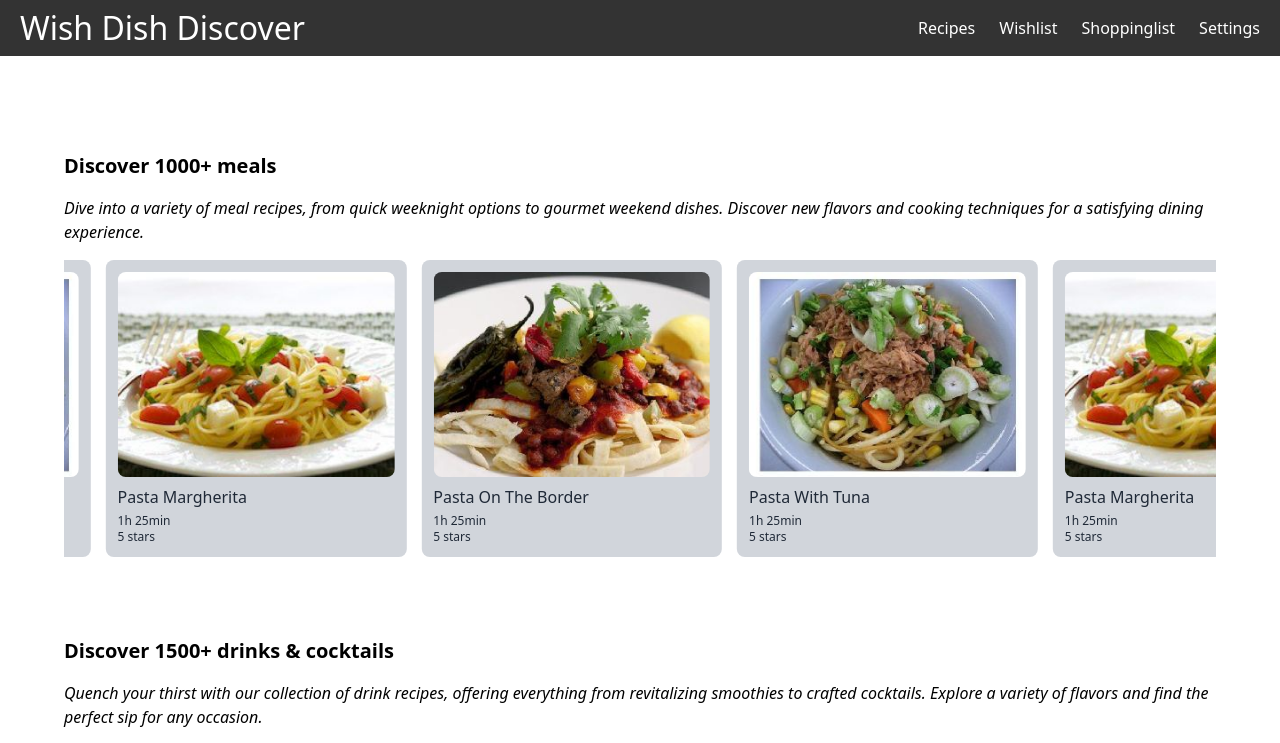
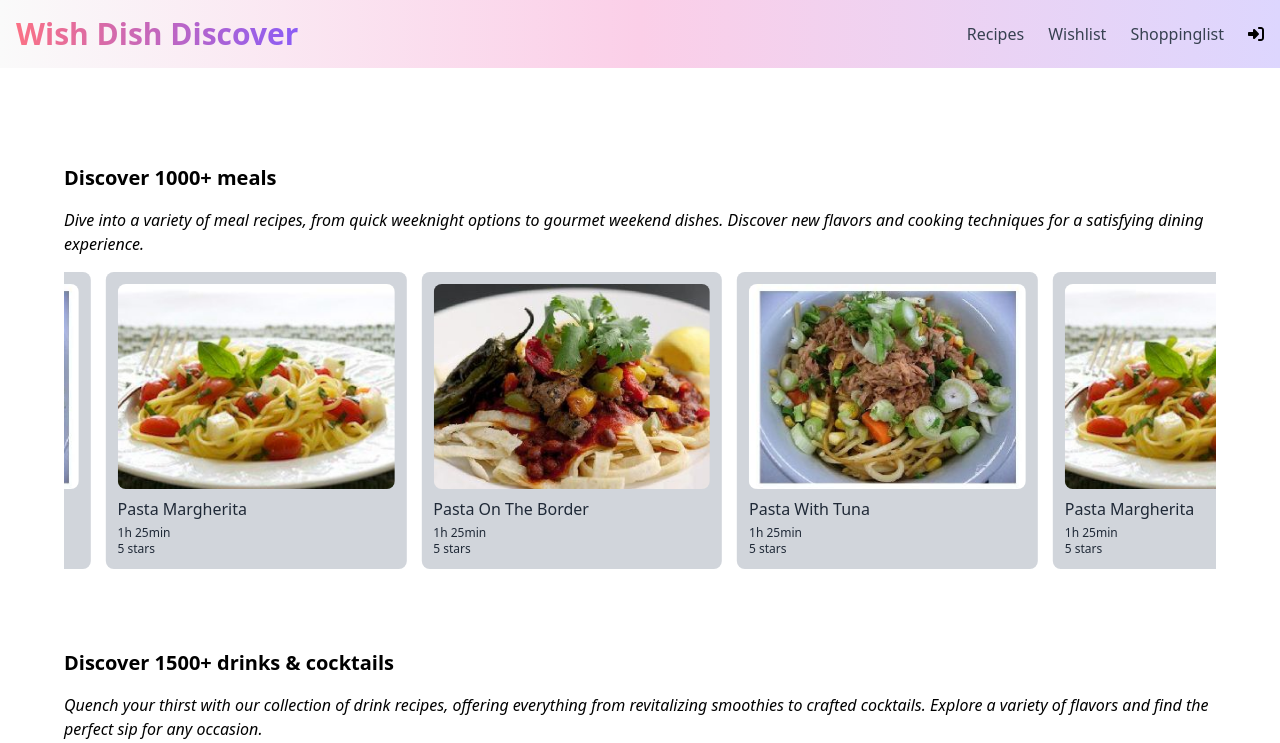
Before and after one commit to mgretek/dish-discover, a React (Create React App) app: page / in a window 1280 px wide. Shown: the top 743 px of the page. Built offline with nearby package versions, Linux system fonts and the light colour scheme.

Commit message:
Nav improvements

```diff
--- a/public/index.html
+++ b/public/index.html
@@ -24,6 +24,10 @@
       work correctly both with client-side routing and a non-root public URL.
       Learn how to configure a non-root public URL by running `npm run build`.
     -->
+    <script
+      src="https://kit.fontawesome.com/4139fb6429.js"
+      crossorigin="anonymous"
+    ></script>
     <title>React App</title>
   </head>
   <body>
--- a/src/components/Navbar.js
+++ b/src/components/Navbar.js
@@ -3,14 +3,23 @@ import { Settings } from "./Settings";
 
 export const Navbar = () => {
   return (
-    <nav className="nav">
-      <Link to="/" className="site-title">
+    <nav className="bg-gradient-to-r from-neutral-50 via-pink-200 to-violet-200 p-4 flex flex-wrap md:flex-nowrap justify-between gap-y-3 md:gap-6">
+      <Link
+        to="/"
+        className="text-3xl font-extrabold bg-gradient-to-r from-rose-400 to-violet-500 bg-clip-text text-transparent"
+      >
         Wish Dish Discover
       </Link>
-      <ul>
-        <CustomLink to={"/recipes"}>Recipes</CustomLink>
-        <CustomLink to={"/wishlists"}>Wishlist</CustomLink>
-        <CustomLink to={"/shoppinglist"}>Shoppinglist</CustomLink>
+      <ul className="flex gap-2 md:gap-6 items-center">
+        <CustomLink to={"/recipes"} className="text-md text-gray-700">
+          Recipes
+        </CustomLink>
+        <CustomLink to={"/wishlists"} className="text-md text-gray-700">
+          Wishlist
+        </CustomLink>
+        <CustomLink to={"/shoppinglist"} className="text-md text-gray-700">
+          Shoppinglist
+        </CustomLink>
         <Link>
           <Settings />
         </Link>
--- a/src/components/Settings.js
+++ b/src/components/Settings.js
@@ -6,7 +6,14 @@ export const Settings = () => {
   return (
     <div className="flex flex-col">
       <button onClick={() => setSettingsOpen(!settingsOpen)} className="">
-        Settings
+        <svg
+          className="w-4"
+          xmlns="http://www.w3.org/2000/svg"
+          viewBox="0 0 512 512"
+          fill="bg-violet-700"
+        >
+          <path d="M217.9 105.9L340.7 228.7c7.2 7.2 11.3 17.1 11.3 27.3s-4.1 20.1-11.3 27.3L217.9 406.1c-6.4 6.4-15 9.9-24 9.9c-18.7 0-33.9-15.2-33.9-33.9l0-62.1L32 320c-17.7 0-32-14.3-32-32l0-64c0-17.7 14.3-32 32-32l128 0 0-62.1c0-18.7 15.2-33.9 33.9-33.9c9 0 17.6 3.6 24 9.9zM352 416l64 0c17.7 0 32-14.3 32-32l0-256c0-17.7-14.3-32-32-32l-64 0c-17.7 0-32-14.3-32-32s14.3-32 32-32l64 0c53 0 96 43 96 96l0 256c0 53-43 96-96 96l-64 0c-17.7 0-32-14.3-32-32s14.3-32 32-32z" />
+        </svg>
       </button>
       {settingsOpen && (
         <ul className="flex flex-col settings">
--- a/src/pages/Home.js
+++ b/src/pages/Home.js
@@ -9,7 +9,7 @@ import { Footer } from "../components/Footer.js";
 export const Home = () => {
   return (
     <div className="flex flex-col min-h-screen">
-      <div className="flex-grow mt-24 mx-10 xl:max-w-6xl xl:mx-auto">
+      <div className="flex-grow mt-24 mx-2 sm:mx-10 xl:max-w-6xl xl:mx-auto">
         <HomepageHeader title="Discover 1000+ meals" />
         <HomepageContent text="Dive into a variety of meal recipes, from quick weeknight options to gourmet weekend dishes. Discover new flavors and cooking techniques for a satisfying dining experience." />
         <RandomRecipes />
--- a/src/styles.css
+++ b/src/styles.css
@@ -25,7 +25,6 @@ body {
   top: 4.5rem;
   right: 1.5rem;
   width: 80px;
-  padding: 15px;
   border-radius: 8px;
   background-color: #555;
   border: 1px solid grey;
@@ -44,30 +43,7 @@ body {
   border-top: 1px solid grey;
 }
 
-.nav {
-  background-color: #333;
-  color: white;
-  display: flex;
-  justify-content: space-between;
-  align-items: stretch;
-  gap: 2rem;
-  padding: 0 1rem;
-}
-
-.site-title {
-  font-size: 2rem;
-}
-
-.nav ul {
-  padding: 0;
-  margin: 0;
-  list-style: none;
-  display: flex;
-  gap: 1rem;
-}
-
 .nav a {
-  color: inherit;
   text-decoration: none;
   height: 100%;
   display: flex;
```
Also changed, not shown: public/icons/right-to-bracket-solid.svg (added).
